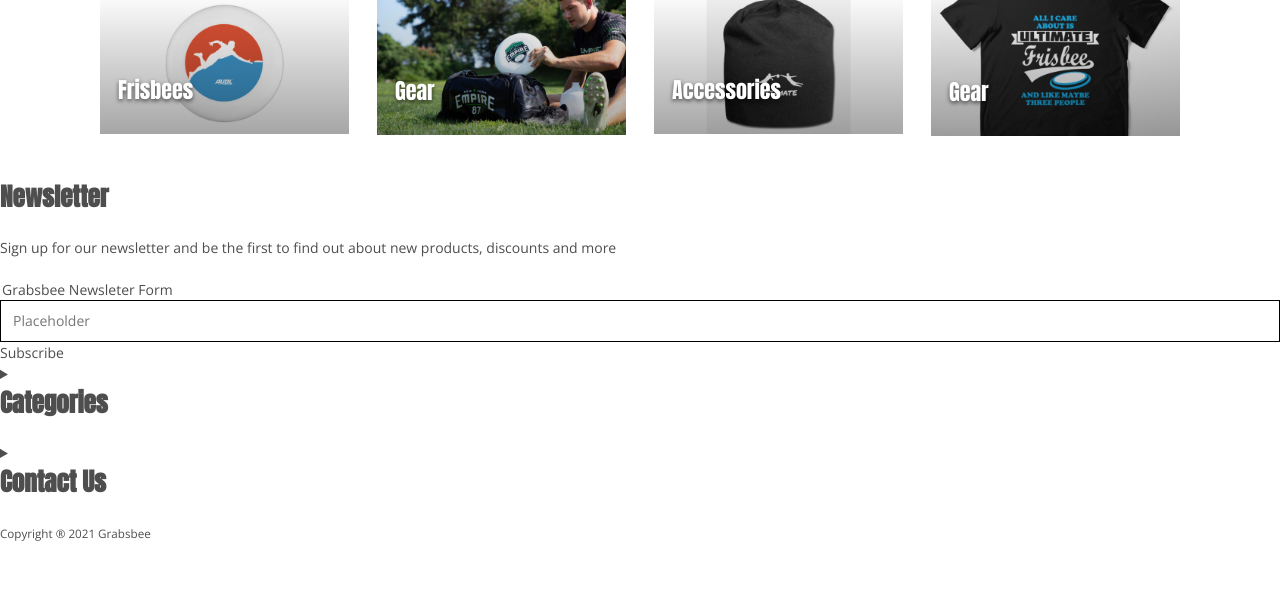
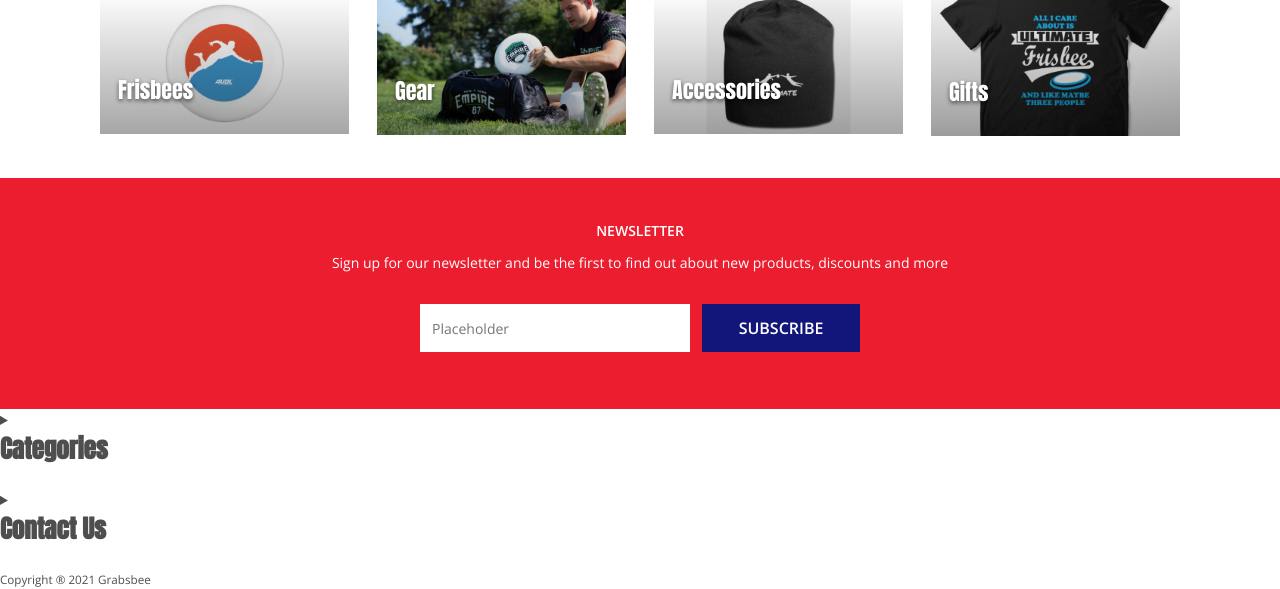
Before and after one commit to mzigmundic/grabsbee-shop, a plain HTML site: page index.html in a window 1280 px wide. Shown: the part 726-1315 px from the top of the page. Before the commit the page ends 1269 px from the top, so only its background shows below. Drawn offline with nearby package versions, Linux system fonts and the light colour scheme.

Commit message:
Styling Footer Newsletter

```diff
--- a/index.html
+++ b/index.html
@@ -442,7 +442,7 @@
                                     <source srcset="./assets/img/page-home/mobile/featured-4.jpg" />
                                     <img src="./assets/img/page-home/desktop/featured-4.jpg" alt="Featured Category 4" />
                                 </picture>
-                                <span class="h3">Gear</span>
+                                <span class="h3">Gifts</span>
                             </a>
                         </li>
                     </ul>
@@ -450,21 +450,23 @@
             </section>
         </main>
 
-        <footer>
-            <section>
+        <footer class="footer">
+            <section class="footer__newsletter">
+                <div class="container footer__newsletter-content">
                     <h2>Newsletter</h2>
-                <p>Sign up for our newsletter and be the first to find out about new products, discounts and more</p>
+                    <p><span>Sign up for our newsletter and be the first to find out about new products, discounts and more</span></p>
                     <form>
-                    <fieldset>
-                        <legend>Grabsbee Newsleter Form</legend>
+                        <fieldset class="newsletter-form-fieldset">
+                            <legend class="visually-hidden">Grabsbee Newsleter Form</legend>
                             <label for="newsletter"></label>
                             <input name="newsletter" type="text" placeholder="Placeholder" />
-                        <button>Subscribe</button>
+                            <button class="button button--primary">Subscribe</button>
                         </fieldset>
                     </form>
+                </div>
             </section>
 
-            <section>
+            <section class="footer__summaries">
                 <details>
                     <summary><h2>Categories</h2></summary>
                     <ul>
@@ -498,7 +500,7 @@
                 </details>
             </section>
 
-            <div>
+            <div class="footer__copyright">
                 <small>Copyright &reg; 2021 Grabsbee</small>
             </div>
         </footer>
--- a/pcss/components/_form-elements.pcss
+++ b/pcss/components/_form-elements.pcss
@@ -3,7 +3,7 @@ input[type="text"],
 input[type="email"] {
   display: inline-block;
   width: 100%;
-  height: pxtorem(36px);
+  height: pxtorem(42px);
   padding: 0 pxtorem(12px);
   appearance: none;
   border-width: pxtorem(1px);
@@ -17,7 +17,7 @@ input[type="email"] {
   }
 
   @media (--large) {
-    height: pxtorem(42px);
+    height: pxtorem(48px);
   }
 }
 
--- a/pcss/layout/_footer.pcss
+++ b/pcss/layout/_footer.pcss
@@ -0,0 +1,70 @@
+.footer {
+  display: flex;
+  flex-direction: column;
+}
+
+.footer__newsletter {
+  background-color: var(--color__secondary);
+}
+
+.footer__newsletter-content {
+  display: flex;
+  flex-direction: column;
+  color: var(--color__white);
+  text-align: center;
+
+  & h2 {
+    font-family: var(--font-family__body);
+    font-weight: 700;
+    font-size: pxtorem(12);
+    height: pxtorem(21);
+    margin-top: pxtorem(21);
+    text-transform: uppercase;
+
+    @media (--large) {
+      font-size: pxtorem(14);
+      margin-top: pxtorem(42);
+      margin-bottom: pxtorem(0);
+    }
+  }
+
+  & p {
+    font-size: pxtorem(12);
+    margin-left: pxtorem(12);
+    margin-right: pxtorem(12);
+    height: pxtorem(42);
+    display: flex;
+    justify-content: center;
+    align-items: center;
+
+    @media (--large) {
+      font-size: pxtorem(14);
+    }
+  }
+}
+
+.newsletter-form-fieldset {
+  display: flex;
+  flex-direction: column;
+
+  & input {
+    border: none;
+    margin-bottom: pxtorem(21);
+
+    @media (--large) {
+      width: 25%;
+      margin-right: pxtorem(12);
+    }
+  }
+
+  & button {
+    margin-bottom: pxtorem(21);
+    display: block;
+  }
+
+  @media (--large) {
+    flex-direction: row;
+    justify-content: center;
+    margin-bottom: pxtorem(36);
+  }
+}
```
Also changed, not shown: style.css. Lines whose indentation alone changed are shown as unchanged.
